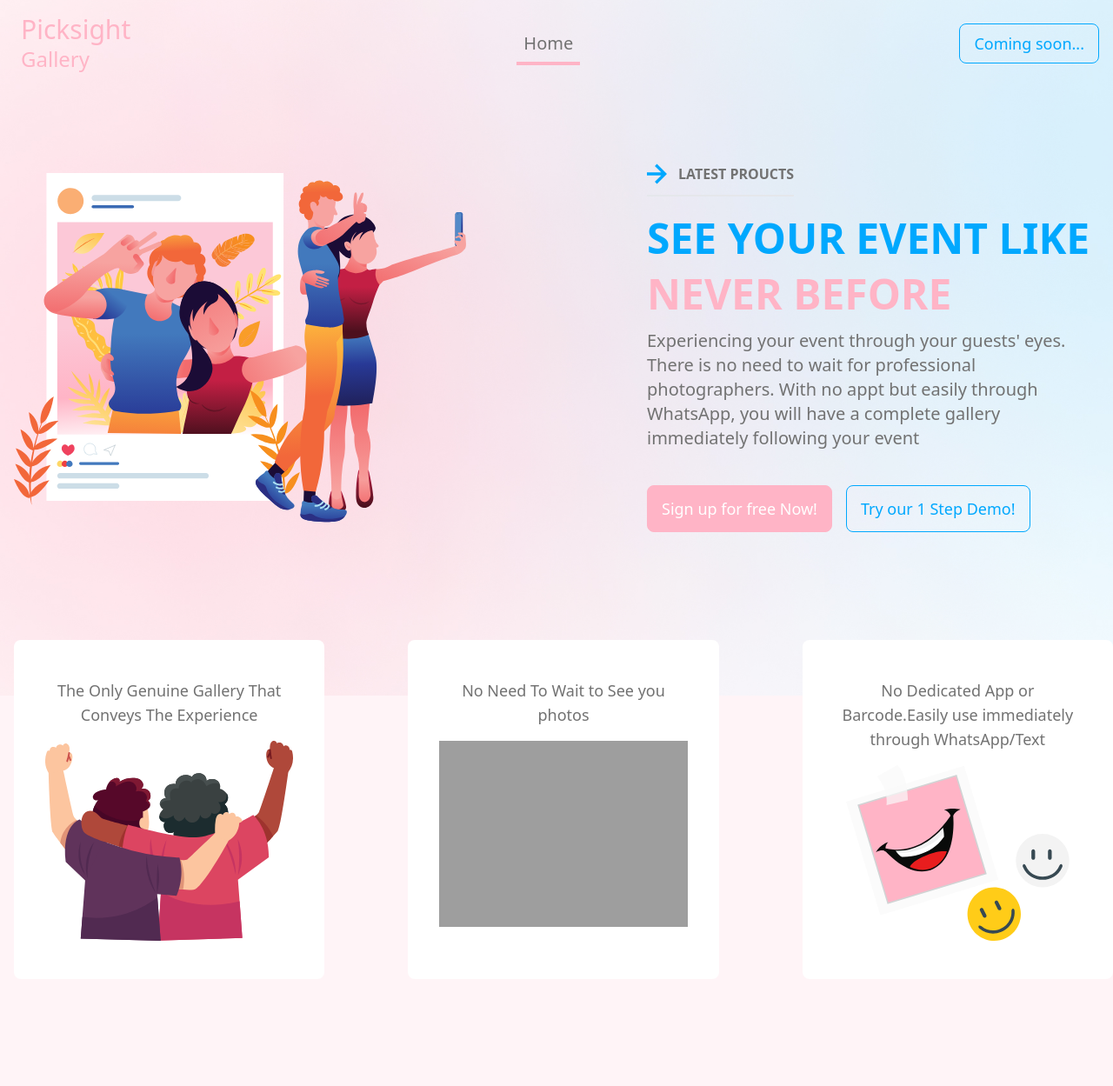
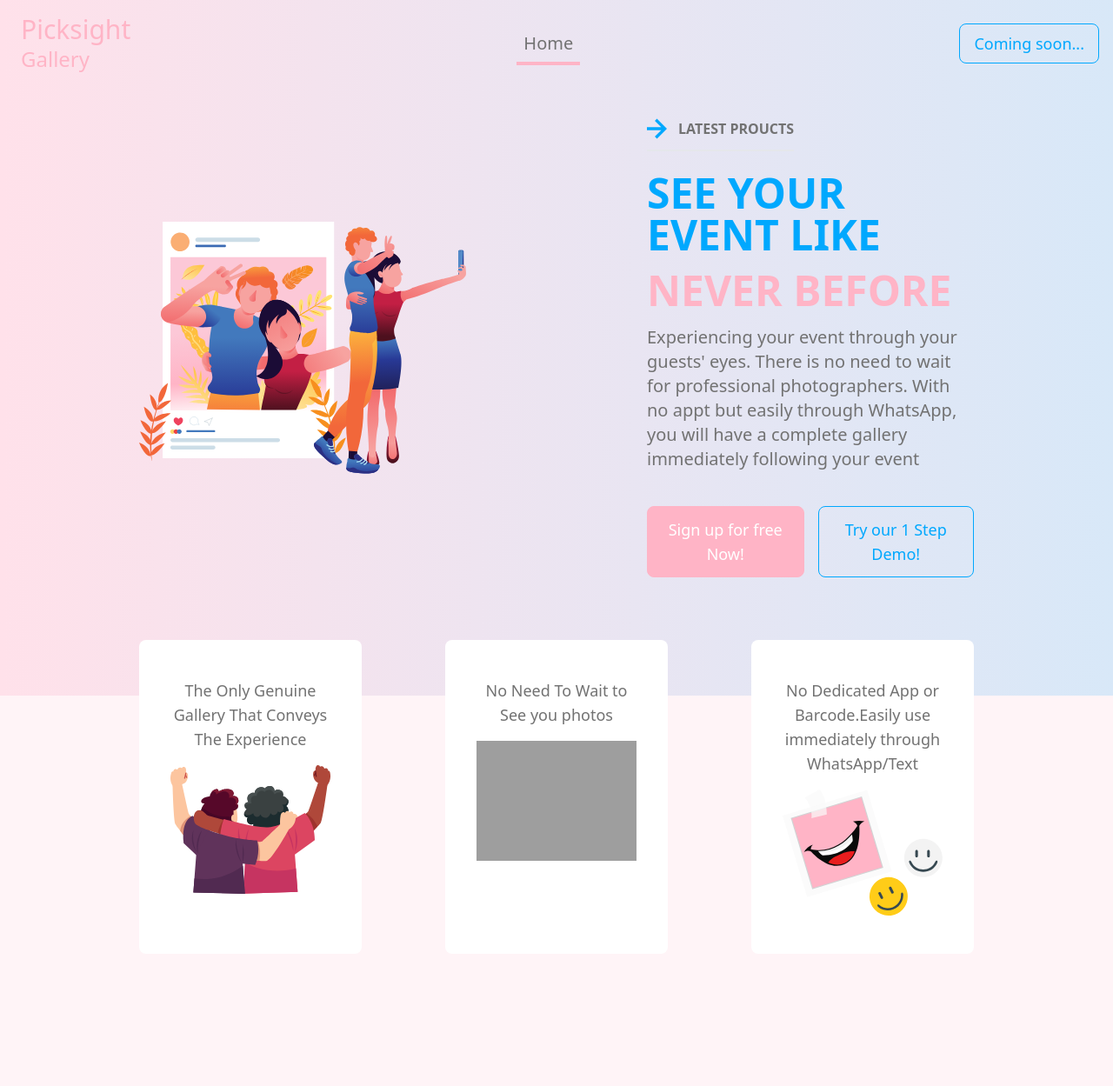
Before and after one commit to sarahboutej/picksight, a Django app: page / in a window 1280 px wide. Shown: the top 1249 px of the page at 87% size. Run offline with Django 3.2, Linux system fonts and the light colour scheme; grey boxes are pictures that could not be loaded.

Commit message:
edit index page

```diff
--- a/picksight_app/templates/commons/header.html
+++ b/picksight_app/templates/commons/header.html
@@ -1,4 +1,5 @@
-<nav id="navbar" class="sm:fixed w-full z-50">
+{% load i18n %}
+<nav id="navbar" class="flex justify-center sm:fixed w-full z-50">
   <div class="container mx-auto px-4">
     <div class="flex flex-row items-center justify-between">
       <!-- Website Logo -->
@@ -8,7 +9,7 @@
       </a>
       <!-- Primary Navbar items -->
       <div class="space-x-1 sm:m-auto">
-        <a href="" class="py-2 px-2 text-[#727272] lg:text-xl text-base border-b-4 border-[#FFB4C6]">Home</a>
+        <a href="" class="py-2 px-2 text-[#727272] lg:text-xl text-base border-b-4 border-[#FFB4C6]">{% translate 'Home'%}</a>
       </div>
       <!-- navbar button -->
       <a href="#"
--- a/picksight_app/templates/index.html
+++ b/picksight_app/templates/index.html
@@ -1,4 +1,5 @@
 {% load static %}
+{% load i18n %}
 <!DOCTYPE html>
 <html lang="en">
 
@@ -16,8 +17,8 @@
 <body class="bg-[#FFF4F7]">
   {% include "commons/header.html" %}
   <section
-    class="relative lg:min-h-screen lg:py-24 sm:py-32 pt-8 pb-12 flex items-center bg-[url('./images/hero.jpg')] bg-no-repeat bg-center bg-cover">
-    <div class="container mx-auto px-4">
+    class="relative lg:min-h-screen lg:py-24 sm:py-32 pt-8 pb-12 flex items-center justify-center bg-gradient-to-r from-[#ffe1ea] to-[#d8e8f8]">
+    <div class="container flex w-9/12">
       <div class="flex flex-col md:flex-row items-center justify-between xl:space-x-52 lg:space-x-10  space-x-6 space-y-20 md:space-y-0">
         <div class="md:w-1/2 w-full">
            {% load static %}
@@ -26,7 +27,7 @@
         <div class="md:w-1/2 w-full text-center md:text-left">
           <div class="flex w-max flex-row md:mx-0 mx-auto space-x-3 pb-3 mb-6 border-b-2 border-b[#72727233]">
             <img src="{% static '/images/arrow_right.svg' %}" alt="Put alternative text here" role="presentation" loading="lazy">
-            <span class="uppercase text-base text-[#727272] font-bold">Latest proucts</span>
+            <span class="uppercase text-base text-[#727272] font-bold">{% translate 'Latest proucts' %}</span>
           </div>
           <h1 class="flex flex-col text-2xl lg:text-5xl md:text-3xl font-bold space-y-4 uppercase">
             <span class="text-[#00A8FE]">See your event like</span>
@@ -51,8 +52,8 @@
       </div>
     </div>
   </section>
-  <section class="flex items-center space-y-7">
-    <div class="relative container mx-auto px-4  md:min-h-[320px] lg:min-h-[450px]">
+  <section class="flex items-center justify-center space-y-7">
+    <div class="relative container flex w-9/12  md:min-h-[320px] lg:min-h-[450px]">
       <div
         class="md:absolute inset-x-auto md:-top-16 -top-24 flex flex-col md:flex-row items-center md:items-stretch justify-center lg:gap-24 gap-6">
         <div class="flex flex-col items-center w-full text-center space-y-4 bg-white rounded-lg lg:py-11 py-4 lg:px-9 px-4 transition transform hover:-translate-y-2">
@@ -71,8 +72,9 @@
     </div>
   </section>
   <!-- How it works section -->
-  <section class="lg:mb-32 mb-10">
-    <div class="container mx-auto px-4 md:space-y-28 space-y-10">
+  <section class="flex items-center justify-center lg:mb-32 mb-10">
+    <div class="container flex w-9/12">
+      <div class=" md:space-y-28 space-y-10">
         <h3 class="text-3xl lg:text-5xl font-bold text-center lg:pb-28 md:pb-16 pb-2 pt-10 uppercase">
           <span class="text-[#00A8FE]">How It</span>
           <span class="text-[#FFB4C6]"> works?</span>
@@ -104,11 +106,13 @@
           </div>
         </div>
       </div>
+    </div>
   </section>
 
   <!-- Our services section -->
-  <section class="lg:pb-28 pb-10">
-    <div class="container mx-auto px-4 lg:space-y-20 space-y-10">
+  <section class="flex items-center justify-center lg:pb-28 pb-10">
+    <div class="container flex w-9/12">
+      <div class=" lg:space-y-20 space-y-10">
         <h3 class="text-3xl lg:text-5xl font-bold text-center md:pb-16 pb-2 pt-16 sm:pt-0 uppercase">
           <span class="text-[#00A8FE]">Our</span>
           <span class="text-[#FFB4C6]"> Services</span>
@@ -189,16 +193,15 @@
               Set up your Party Event gallery now</a>
           </div>
         </div>
-      <div class="flex flex-col lg:flex-row gap-24 items-center lg:items-stretch">
-
       </div>
     </div>
   </section>
 
   <!-- Our services setup steps -->
 
-  <section class="lg:mb-32 mb-10">
-    <div class="container mx-auto px-4 md:space-y-16 space-y-10">
+  <section class="flex items-center justify-center lg:mb-32 mb-10">
+    <div class="container flex w-9/1">
+      <div class=" md:space-y-16 space-y-10">
         <h3 class="text-3xl md:text-5xl font-bold text-center lg:pb-36 pb-12 uppercase">
           <span class="text-[#00A8FE]">Set up with 2</span>
           <span class="text-[#FFB4C6]"> easy Steps</span>
@@ -232,12 +235,13 @@
           </div>
         </div>
       </div>
+    </div>
   </section>
 
   <!-- Still scrolling section -->
 
-  <section class="lg:pb-28 pb-10">
-    <div class="container mx-auto px-4 space-y-18">
+  <section class="flex items-center justify-center lg:pb-28 pb-10">
+    <div class="container flex w-9/1 space-y-18">
       <div class="flex flex-col items-center space-y-6">
         <h3 class="text-3xl md:text-5xl font-bold text-center uppercase">
           <span class="text-[#00A8FE]">Still Scrolling?</span>
```
Also changed, not shown: picksight_app/static/images/hero.jpg (deleted). Lines whose indentation alone changed are shown as unchanged.
